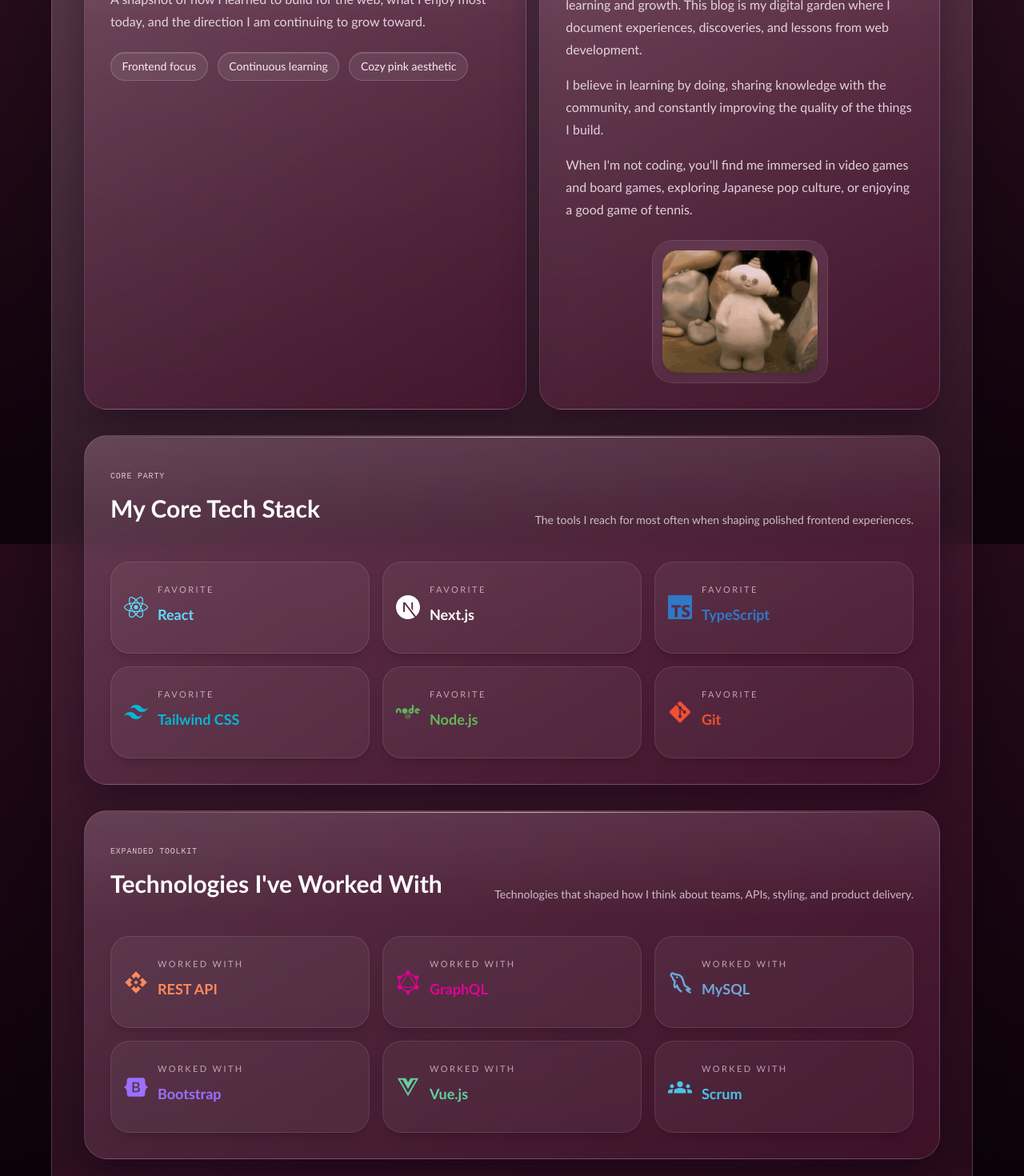
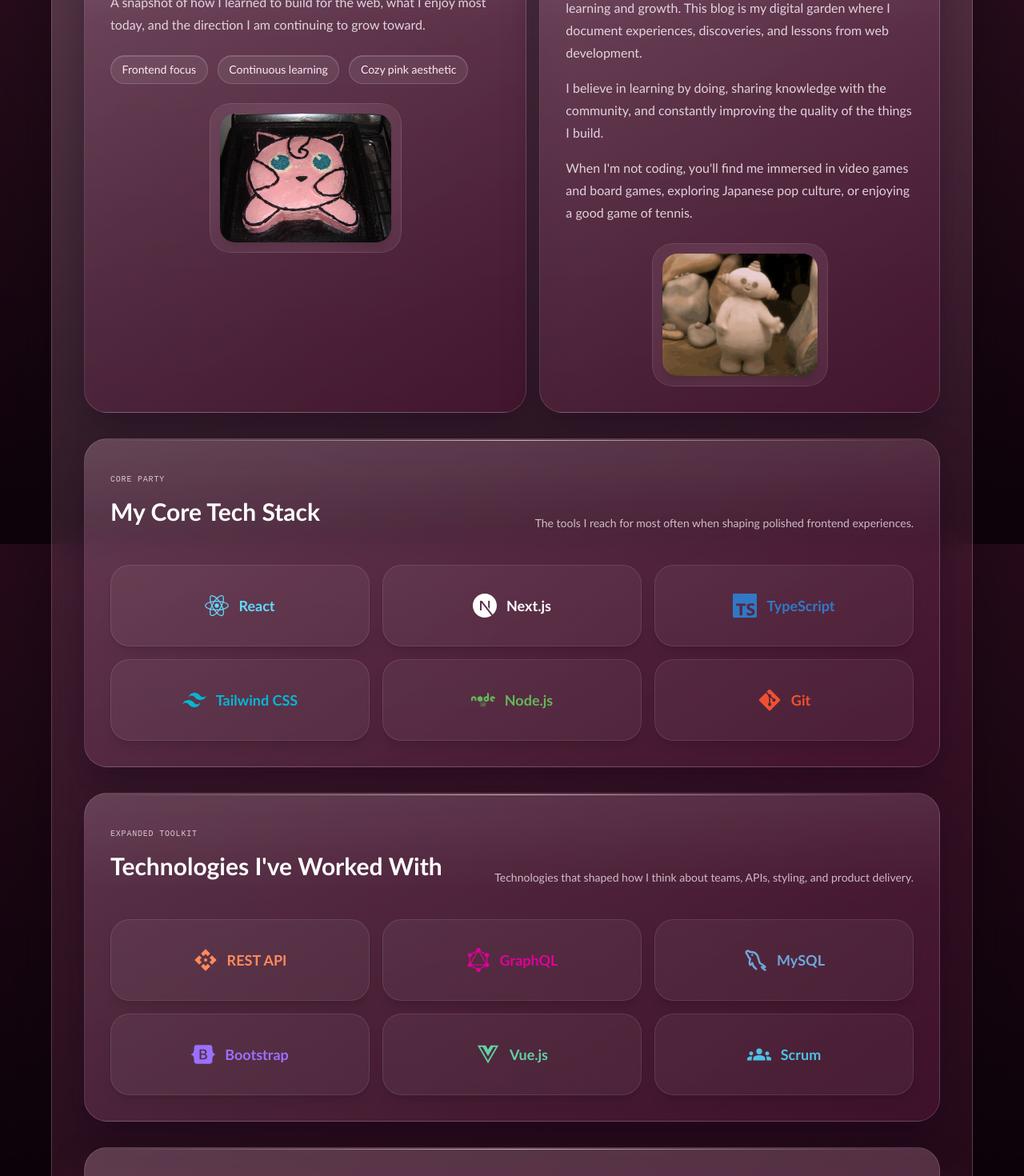
Before and after one commit to Julia-Lazar/blog, a Next.js app: page /learning-journey in a window 1280 px wide. Shown: the part 920-2390 px from the top of the page at 80% size. Built offline with nearby package versions, Linux system fonts and the light colour scheme.

Commit message:
feat: enhance layout with new JigglyCake image and improved styling

```diff
--- a/components/Layout.tsx
+++ b/components/Layout.tsx
@@ -127,7 +127,7 @@ const Layout: React.FC<LayoutProps> = ({ children }) => {
 
                 <div className="relative mx-auto flex w-full max-w-[230px] items-center justify-center">
                   <div className="absolute inset-6 rounded-full bg-pink-300/25 blur-3xl" />
-                  <div className="relative rounded-full border border-white/12 bg-white/6 p-4 shadow-[0_20px_44px_rgba(11,0,16,0.3)]">
+                  <div className="relative">
                     <Image
                       src="/images/jiggly.png"
                       alt="Jigglypuff"
--- a/src/app/learning-journey/page.tsx
+++ b/src/app/learning-journey/page.tsx
@@ -127,6 +127,19 @@ export default function LearningJourney() {
               <span className="jiggly-chip text-sm">Continuous learning</span>
               <span className="jiggly-chip text-sm">Cozy pink aesthetic</span>
             </div>
+
+            <div className="relative mt-6 mx-auto w-full max-w-[240px] overflow-hidden rounded-[1.6rem]">
+              <div className="absolute inset-4 rounded-full bg-pink-300/20 blur-3xl" />
+              <div className="relative overflow-hidden rounded-[1.6rem] border border-white/10 bg-white/5 p-3">
+                <Image
+                  src="/images/JigglyCake.jpg"
+                  alt="Jigglypuff cake"
+                  className="block h-auto w-full rounded-[1.2rem] object-contain shadow-lg"
+                  width={400}
+                  height={400}
+                />
+              </div>
+            </div>
           </div>
 
           <section
@@ -195,15 +208,12 @@ export default function LearningJourney() {
             {coreTech.map((tech) => (
               <div
                 key={tech.name}
-                className="rounded-[1.5rem] border border-white/10 bg-white/5 p-4 shadow-lg transition-transform duration-200 hover:-translate-y-1"
+                className="flex min-h-[76px] items-center justify-center rounded-[1.5rem] border border-white/10 bg-white/5 p-3 shadow-lg transition-transform duration-200 hover:-translate-y-1"
               >
-                <div className="flex items-center gap-3">
+                <div className="flex items-center justify-center gap-3 text-center">
                   <tech.Icon className="text-3xl" style={{ color: tech.color }} />
-                  <div>
-                    <p className="text-[11px] uppercase tracking-[0.22em] text-pink-100/65">
-                      Favorite
-                    </p>
-                    <p className="mt-1 text-lg font-semibold" style={{ color: tech.color }}>
+                  <div className="text-center">
+                    <p className="text-lg font-semibold" style={{ color: tech.color }}>
                       {tech.name}
                     </p>
                   </div>
@@ -233,15 +243,12 @@ export default function LearningJourney() {
             {workedWith.map((tech) => (
               <div
                 key={tech.name}
-                className="rounded-[1.5rem] border border-white/10 bg-white/5 p-4 shadow-lg transition-transform duration-200 hover:-translate-y-1"
+                className="flex min-h-[76px] items-center justify-center rounded-[1.5rem] border border-white/10 bg-white/5 p-3 shadow-lg transition-transform duration-200 hover:-translate-y-1"
               >
-                <div className="flex items-center gap-3">
+                <div className="flex items-center justify-center gap-3 text-center">
                   <tech.Icon className="text-3xl" style={{ color: tech.color }} />
-                  <div>
-                    <p className="text-[11px] uppercase tracking-[0.22em] text-pink-100/65">
-                      Worked With
-                    </p>
-                    <p className="mt-1 text-lg font-semibold" style={{ color: tech.color }}>
+                  <div className="text-center">
+                    <p className="text-lg font-semibold" style={{ color: tech.color }}>
                       {tech.name}
                     </p>
                   </div>
--- a/src/app/page.tsx
+++ b/src/app/page.tsx
@@ -20,60 +20,15 @@ export default function Home() {
   return (
     <Layout>
       <div className="space-y-8">
-        <section className="grid gap-4 lg:grid-cols-[1.2fr_0.8fr]">
-          <div className="jiggly-card rounded-[1.8rem] p-6 sm:p-8">
-            <p className="font-pixel text-[10px] leading-[1.8] text-pink-100/80 sm:text-xs">
-              Dreamy Dispatch
-            </p>
-            <h2 className="jiggly-section-title mt-4 font-pixel text-lg leading-[1.9] sm:text-3xl sm:leading-[1.7]">
-              Latest Posts
-            </h2>
-            <p className="mt-6 max-w-2xl text-sm leading-7 text-pink-50/82 sm:text-base">
-              Fresh notes from the blog, wrapped in a cleaner Jigglypuff-inspired
-              layout with softer glow, better hierarchy, and easier-to-scan post
-              cards.
-            </p>
-            <div className="mt-6 flex flex-wrap gap-3">
+        <section className="rounded-[1.8rem] bg-white/5 px-4 py-3 sm:px-6 sm:py-4">
+          <div className="flex flex-wrap items-center gap-3">
+            <span className="jiggly-chip text-sm">Total posts: {posts.length}</span>
+            {newestPost ? (
               <span className="jiggly-chip text-sm">
-                Total posts: {posts.length}
+                Newest drop: {formatDate(newestPost.date)}
               </span>
-              {newestPost ? (
-                <span className="jiggly-chip text-sm">
-                  Newest drop: {formatDate(newestPost.date)}
-                </span>
-              ) : null}
-            </div>
+            ) : null}
           </div>
-
-          <aside className="jiggly-card rounded-[1.8rem] p-5 sm:p-6">
-            <div className="grid gap-5 sm:grid-cols-[auto_1fr] lg:grid-cols-1">
-              <div className="relative mx-auto flex w-full max-w-[180px] items-center justify-center">
-                <div className="absolute inset-4 rounded-full bg-pink-300/20 blur-3xl" />
-                <Image
-                  src="/images/jiggly.png"
-                  alt="Jigglypuff singing"
-                  width={190}
-                  height={190}
-                  className="relative h-auto w-full drop-shadow-[0_18px_24px_rgba(0,0,0,0.35)]"
-                />
-              </div>
-
-              <div className="space-y-3">
-                <p className="font-pixel text-[10px] leading-[1.8] text-pink-100/82">
-                  Current Vibe
-                </p>
-                <p className="text-sm leading-7 text-pink-50/82">
-                  Cozy frontend notes, retro-inspired typography, and candy-pink
-                  highlights that make the blog feel more intentional.
-                </p>
-                <div className="rounded-[1.35rem] border border-white/10 bg-white/5 p-4 text-sm leading-7 text-pink-50/78">
-                  Pixel headings for the Pokemon mood, brighter cards for better
-                  contrast, and calmer spacing so each post has more room to
-                  breathe.
-                </div>
-              </div>
-            </div>
-          </aside>
         </section>
 
         {posts.length === 0 ? (
```
Also changed, not shown: public/images/JigglyCake.jpg (added).
